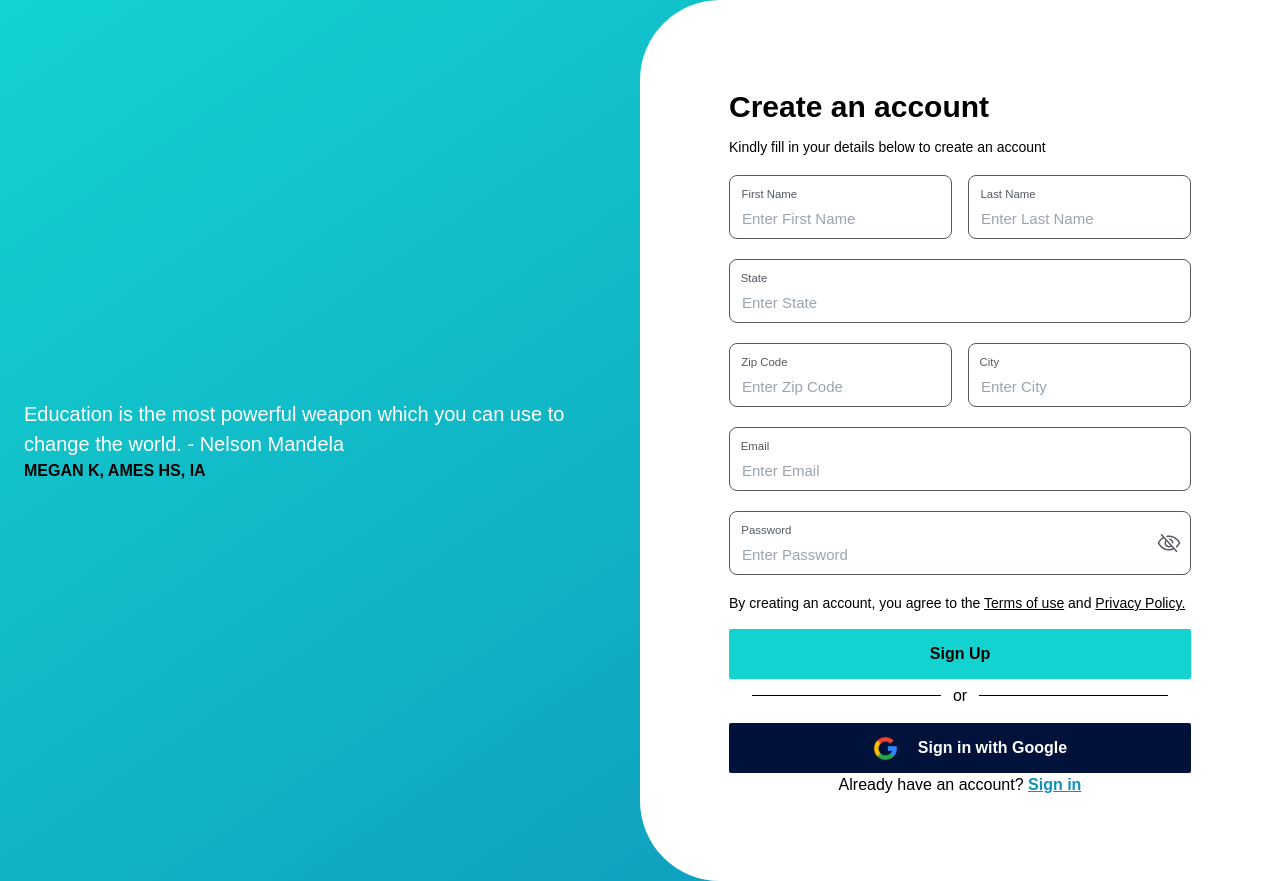
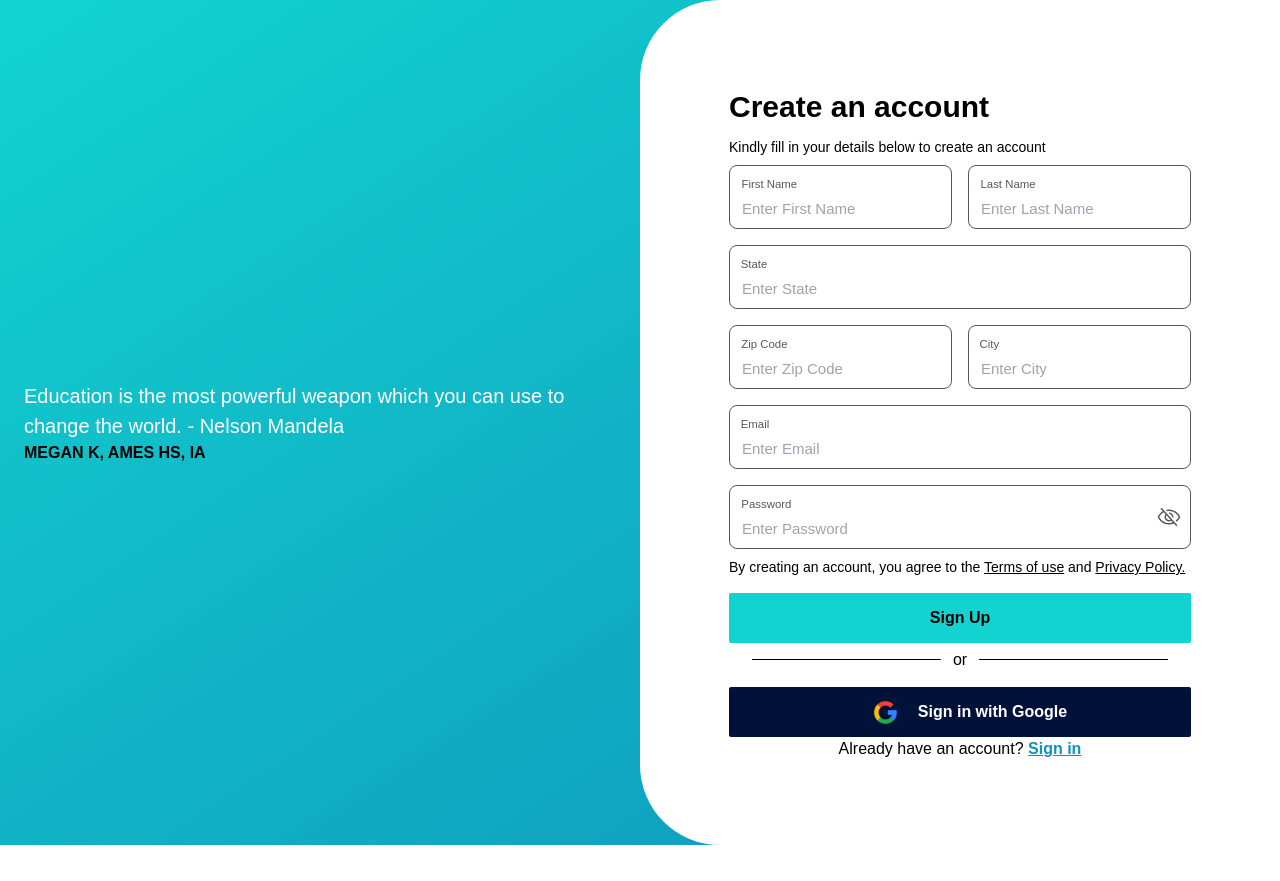
Before and after one commit to webninjavaibhav/empowered-hub-3.0, a React (Vite) app: page /signup in a window 1280 px wide. After the commit the page ends 845 px from the top, so only its background shows below. Built offline with nearby package versions, Linux system fonts and the light colour scheme.

Commit message:
change in the css

```diff
--- a/src/components/TextField/style.css
+++ b/src/components/TextField/style.css
@@ -6,7 +6,6 @@
 .field .input {
   height: 64px;
   font-size: 16px;
-  margin: 10px 0px;
   border-radius: 8px;
   padding: 25px 12px 2px 12px;
   border: 1px solid var(--carbon);
@@ -36,7 +35,7 @@
 
 .field span {
   left: 0;
-  top: 16px;
+  top: 6px;
   padding: 16px;
   font-size: 12px;
   position: absolute;
--- a/src/layout/Navbar.tsx
+++ b/src/layout/Navbar.tsx
@@ -15,7 +15,7 @@ function Navbar() {
 
   return (
     <div>
-      <div className="flex flex-wrap items-center justify-between p-4 bg-gray-200 bg-carbon text-white">
+      <div className="flex flex-wrap items-center justify-between p-4 bg-sapphire text-white">
         <Link
           to="/home"
           className="self-center text-2xl font-semibold whitespace-nowrap"
--- a/src/pages/auth/Login/index.tsx
+++ b/src/pages/auth/Login/index.tsx
@@ -23,7 +23,7 @@ function Login() {
                 <Text className="font-light text-sm text-slate-400">
                   Kindly fill in your Email and Password
                 </Text>
-                <div className="">
+                <div className="flex gap-4 flex-col mt-4">
                   <TextInput
                     id="email"
                     name="email"
@@ -54,7 +54,7 @@ function Login() {
                     type="submit"
                     onClick={() => ""}
                     disabled={false}
-                    className="btn-secondary border-none mt-6 font-button w-full"
+                    className="btn-secondary border-none font-button w-full"
                   >
                     Sign In
                   </CustomButton>
--- a/src/pages/auth/SignUp/index.tsx
+++ b/src/pages/auth/SignUp/index.tsx
@@ -28,12 +28,12 @@ function Login() {
                   Kindly fill in your details below to create an account
                 </Text>
                 <div className="">
-                  <div className="flex justify-around">
+                  <div className="flex justify-around gap-4">
                     <TextInput
                       id="firstName"
                       name="firstName"
                       label="First Name"
-                      className="w-full me-4"
+                      className="w-full"
                       type="text"
                     />
                     <TextInput
@@ -48,14 +48,15 @@ function Login() {
                     id="User_State"
                     name="User_State"
                     label="State"
+                    className="my-4"
                     type="text"
                   />
-                  <div className="flex justify-around">
+                  <div className="flex justify-around gap-4">
                     <TextInput
                       id="User_ZipCode"
                       name="User_ZipCode"
                       label="Zip Code"
-                      className="w-full me-4"
+                      className="w-full"
                       type="text"
                     />
                     <TextInput
@@ -72,6 +73,7 @@ function Login() {
                     name="email"
                     label="Email"
                     type="text"
+                    className="my-4"
                   />
 
                   <TextInput
--- a/src/pages/private/Home/hooks/useHome.tsx
+++ b/src/pages/private/Home/hooks/useHome.tsx
@@ -3,7 +3,7 @@ import { questions } from "../constants";
 
 const useHome = () => {
   const [step, setStep] = useState(0);
-  const [formModal, setFormModal] = useState(false);
+  const [formModal, setFormModal] = useState(true);
 
   const handleNext = () => {
     if (step < questions.length - 1) {
--- a/src/pages/private/Home/index.tsx
+++ b/src/pages/private/Home/index.tsx
@@ -11,6 +11,9 @@ const Home: React.FC = () => {
 
   return (
     <div className="w-screen h-screen overflow-hidden">
+      <div className=" text-center p-10 font-h1 text-h1">
+        Welcome to the Hub 3.0
+      </div>
       <Modal
         autoClose={false}
         onClose={() => setFormModal(false)}
--- a/src/pages/private/Profile/index.tsx
+++ b/src/pages/private/Profile/index.tsx
@@ -17,7 +17,7 @@ function Profile() {
         <Form>
           <div className="bg-white m-10 rounded-2xl p-[45px] border border-sapphire">
             <div className="text-h5 font-h4 overflow-auto">Update Profile</div>
-            <div className="grid grid-cols-2 gap-x-4">
+            <div className="grid grid-cols-2 gap-4">
               <TextInput
                 id="firstName"
                 type="text"
--- a/src/routes/PrivateRoutes.tsx
+++ b/src/routes/PrivateRoutes.tsx
@@ -8,6 +8,7 @@ function PrivateRoutes() {
   return (
     <div className=" bg-white h-[100vh]">
       <Navbar />
+
       <Routes>
         <Route
           path="home"
```
